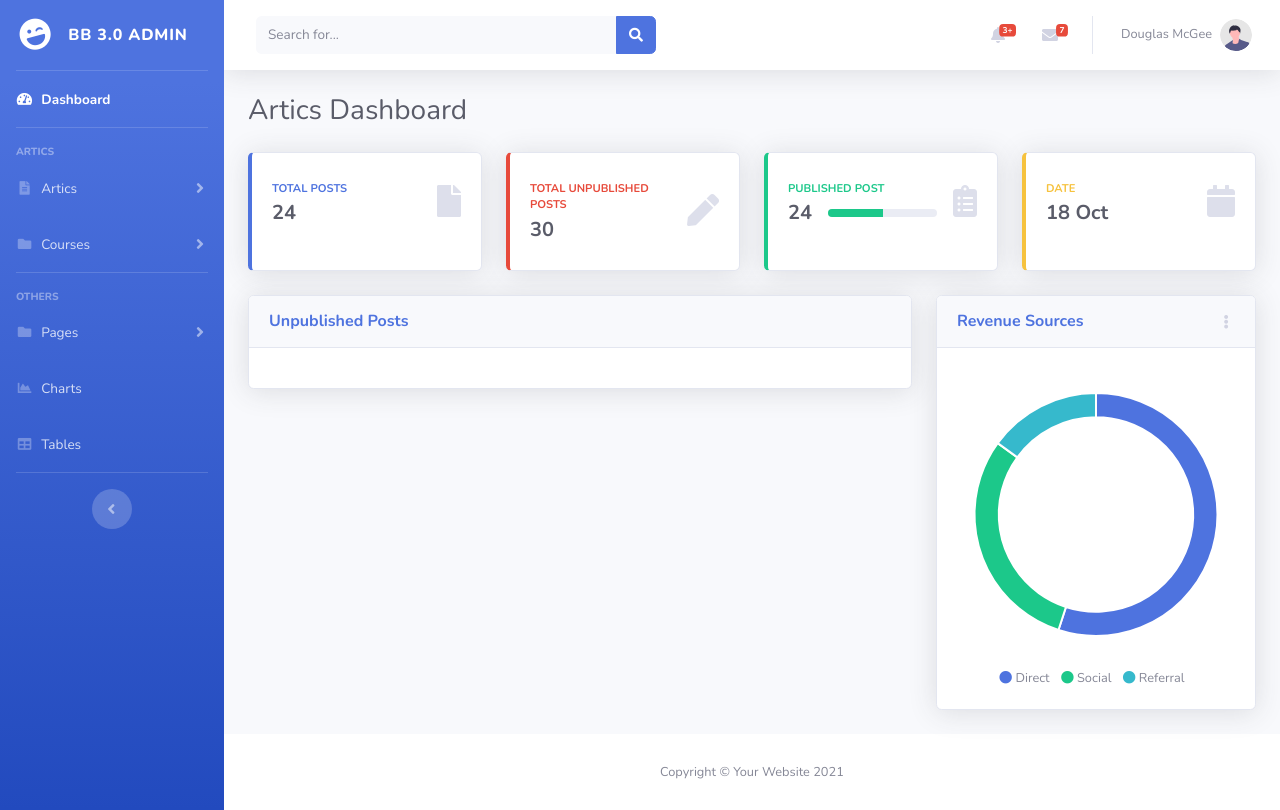
After one commit to Ugyenjigmerangdrel/bb3.0-backend, a PHP site: page /artics.php in a window 1280 px wide. The commit adds this page. Run offline with PHP 8.4, Linux system fonts and the light colour scheme.

Commit message:
artics page under development

```diff
--- /dev/null
+++ b/artics.php
@@ -0,0 +1,269 @@
+<!DOCTYPE html>
+<html lang="en">
+
+<head>
+
+    <meta charset="utf-8">
+    <meta http-equiv="X-UA-Compatible" content="IE=edge">
+    <meta name="viewport" content="width=device-width, initial-scale=1, shrink-to-fit=no">
+    <meta name="description" content="">
+    <meta name="author" content="">
+
+    <title>Bhutan Breakthrough - Dashboard</title>
+
+    <!-- Custom fonts for this template-->
+    <link href="assets/vendor/fontawesome-free/css/all.min.css" rel="stylesheet" type="text/css">
+    <link
+        href="https://fonts.googleapis.com/css?family=Nunito:200,200i,300,300i,400,400i,600,600i,700,700i,800,800i,900,900i"
+        rel="stylesheet">
+
+    <!-- Custom styles for this template-->
+    <link href="assets/css/sb-admin-2.min.css" rel="stylesheet">
+
+</head>
+
+<body id="page-top">
+
+    <!-- Page Wrapper -->
+    <div id="wrapper">
+
+        <?php  include('components/sidebar.php') ?>
+
+        <!-- Content Wrapper -->
+        <div id="content-wrapper" class="d-flex flex-column">
+
+            <!-- Main Content -->
+            <div id="content">
+
+                <?php include("components/header.php") ?>
+
+                <!-- Begin Page Content -->
+                <div class="container-fluid">
+
+                    <!-- Page Heading -->
+                    <div class="d-sm-flex align-items-center justify-content-between mb-4">
+                        <h1 class="h3 mb-0 text-gray-800">Artics Dashboard</h1>
+
+                    </div>
+
+                     <!-- Content Row -->
+                     <div class="row">
+
+                        <!-- Earnings (Monthly) Card Example -->
+                        <div class="col-xl-3 col-md-6 mb-4">
+                            <div class="card border-left-primary shadow h-100 py-2">
+                                <div class="card-body">
+                                    <div class="row no-gutters align-items-center">
+                                        <div class="col mr-2">
+                                            <div class="text-xs font-weight-bold text-primary text-uppercase mb-1">
+                                                Total Posts</div>
+                                            <div class="h5 mb-0 font-weight-bold text-gray-800">24</div>
+                                        </div>
+                                        <div class="col-auto">
+                                            <i class="fas fa-file fa-2x text-gray-300"></i>
+                                        </div>
+                                    </div>
+                                </div>
+                            </div>
+                        </div>
+
+                        <!-- Earnings (Monthly) Card Example -->
+                        <div class="col-xl-3 col-md-6 mb-4">
+                            <div class="card border-left-danger shadow h-100 py-2">
+                                <div class="card-body">
+                                    <div class="row no-gutters align-items-center">
+                                        <div class="col mr-2">
+                                            <div class="text-xs font-weight-bold text-danger text-uppercase mb-1">
+                                                Total Unpublished Posts</div>
+                                            <div class="h5 mb-0 font-weight-bold text-gray-800">30</div>
+                                        </div>
+                                        <div class="col-auto">
+                                            <i class="fas fa-pen fa-2x text-gray-300"></i>
+                                        </div>
+                                    </div>
+                                </div>
+                            </div>
+                        </div>
+
+                        <!-- Earnings (Monthly) Card Example -->
+                        <div class="col-xl-3 col-md-6 mb-4">
+                            <div class="card border-left-success shadow h-100 py-2">
+                                <div class="card-body">
+                                    <div class="row no-gutters align-items-center">
+                                        <div class="col mr-2">
+                                            <div class="text-xs font-weight-bold text-success text-uppercase mb-1">Published Post
+                                            </div>
+                                            <div class="row no-gutters align-items-center">
+                                                <div class="col-auto">
+                                                    <div class="h5 mb-0 mr-3 font-weight-bold text-gray-800">24</div>
+                                                </div>
+                                                <div class="col">
+                                                    <div class="progress progress-sm mr-2">
+                                                        <div class="progress-bar bg-success" role="progressbar"
+                                                            style="width: 50%" aria-valuenow="50" aria-valuemin="0"
+                                                            aria-valuemax="100"></div>
+                                                    </div>
+                                                </div>
+                                            </div>
+                                        </div>
+                                        <div class="col-auto">
+                                            <i class="fas fa-clipboard-list fa-2x text-gray-300"></i>
+                                        </div>
+                                    </div>
+                                </div>
+                            </div>
+                        </div>
+
+                        <!-- Pending Requests Card Example -->
+                        <div class="col-xl-3 col-md-6 mb-4">
+                            <div class="card border-left-warning shadow h-100 py-2">
+                                <div class="card-body">
+                                    <div class="row no-gutters align-items-center">
+                                        <div class="col mr-2">
+                                            <div class="text-xs font-weight-bold text-warning text-uppercase mb-1">
+                                                Date</div>
+                                            <div class="h5 mb-0 font-weight-bold text-gray-800">18 Oct </div>
+                                        </div>
+                                        <div class="col-auto">
+                                            <i class="fas fa-calendar fa-2x text-gray-300"></i>
+                                        </div>
+                                    </div>
+                                </div>
+                            </div>
+                        </div>
+                        </div>
+
+                        <!-- Content Row -->
+
+                        <div class="row">
+
+                            <!-- Area Chart -->
+                            <div class="col-xl-8 col-lg-7">
+                                <div class="card shadow mb-4">
+                                    <!-- Card Header - Dropdown -->
+                                    <div
+                                        class="card-header py-3 d-flex flex-row align-items-center justify-content-between">
+                                        <h6 class="m-0 font-weight-bold text-primary">Unpublished Posts</h6>
+                                        <div class="dropdown no-arrow">
+
+                                        </div>
+                                    </div>
+                                    <!-- Card Body -->
+                                    <div class="card-body">
+
+                                    </div>
+                                </div>
+                            </div>
+
+                            <!-- Pie Chart -->
+                            <div class="col-xl-4 col-lg-5">
+                                <div class="card shadow mb-4">
+                                    <!-- Card Header - Dropdown -->
+                                    <div
+                                        class="card-header py-3 d-flex flex-row align-items-center justify-content-between">
+                                        <h6 class="m-0 font-weight-bold text-primary">Revenue Sources</h6>
+                                        <div class="dropdown no-arrow">
+                                            <a class="dropdown-toggle" href="#" role="button" id="dropdownMenuLink"
+                                                data-toggle="dropdown" aria-haspopup="true" aria-expanded="false">
+                                                <i class="fas fa-ellipsis-v fa-sm fa-fw text-gray-400"></i>
+                                            </a>
+                                            <div class="dropdown-menu dropdown-menu-right shadow animated--fade-in"
+                                                aria-labelledby="dropdownMenuLink">
+                                                <div class="dropdown-header">Dropdown Header:</div>
+                                                <a class="dropdown-item" href="#">Action</a>
+                                                <a class="dropdown-item" href="#">Another action</a>
+                                                <div class="dropdown-divider"></div>
+                                                <a class="dropdown-item" href="#">Something else here</a>
+                                            </div>
+                                        </div>
+                                    </div>
+                                    <!-- Card Body -->
+                                    <div class="card-body">
+                                        <div class="chart-pie pt-4 pb-2">
+                                            <canvas id="myPieChart"></canvas>
+                                        </div>
+                                        <div class="mt-4 text-center small">
+                                            <span class="mr-2">
+                                                <i class="fas fa-circle text-primary"></i> Direct
+                                            </span>
+                                            <span class="mr-2">
+                                                <i class="fas fa-circle text-success"></i> Social
+                                            </span>
+                                            <span class="mr-2">
+                                                <i class="fas fa-circle text-info"></i> Referral
+                                            </span>
+                                        </div>
+                                    </div>
+                                </div>
+                            </div>
+                            </div>
+
+
+
+                </div>
+                <!-- /.container-fluid -->
+
+            </div>
+            <!-- End of Main Content -->
+
+            <!-- Footer -->
+            <footer class="sticky-footer bg-white">
+                <div class="container my-auto">
+                    <div class="copyright text-center my-auto">
+                        <span>Copyright &copy; Your Website 2021</span>
+                    </div>
+                </div>
+            </footer>
+            <!-- End of Footer -->
+
+        </div>
+        <!-- End of Content Wrapper -->
+
+    </div>
+    <!-- End of Page Wrapper -->
+
+    <!-- Scroll to Top Button-->
+    <a class="scroll-to-top rounded" href="#page-top">
+        <i class="fas fa-angle-up"></i>
+    </a>
+
+    <!-- Logout Modal-->
+    <div class="modal fade" id="logoutModal" tabindex="-1" role="dialog" aria-labelledby="exampleModalLabel"
+        aria-hidden="true">
+        <div class="modal-dialog" role="document">
+            <div class="modal-content">
+                <div class="modal-header">
+                    <h5 class="modal-title" id="exampleModalLabel">Ready to Leave?</h5>
+                    <button class="close" type="button" data-dismiss="modal" aria-label="Close">
+                        <span aria-hidden="true">×</span>
+                    </button>
+                </div>
+                <div class="modal-body">Select "Logout" below if you are ready to end your current session.</div>
+                <div class="modal-footer">
+                    <button class="btn btn-secondary" type="button" data-dismiss="modal">Cancel</button>
+                    <a class="btn btn-primary" href="login.html">Logout</a>
+                </div>
+            </div>
+        </div>
+    </div>
+
+    <!-- Bootstrap core JavaScript-->
+    <script src="assets/vendor/jquery/jquery.min.js"></script>
+    <script src="assets/vendor/bootstrap/js/bootstrap.bundle.min.js"></script>
+
+    <!-- Core plugin JavaScript-->
+    <script src="assets/vendor/jquery-easing/jquery.easing.min.js"></script>
+
+    <!-- Custom scripts for all pages-->
+    <script src="assets/js/sb-admin-2.min.js"></script>
+
+    <!-- Page level plugins -->
+    <script src="assets/vendor/chart.js/Chart.min.js"></script>
+
+    <!-- Page level custom scripts -->
+    <script src="assets/js/demo/chart-area-demo.js"></script>
+    <script src="assets/js/demo/chart-pie-demo.js"></script>
+
+</body>
+
+</html>
--- a/components/sidebar.php
+++ b/components/sidebar.php
@@ -2,7 +2,7 @@
 <ul class="navbar-nav bg-gradient-primary sidebar sidebar-dark accordion" id="accordionSidebar">
 
 <!-- Sidebar - Brand -->
-<a class="sidebar-brand d-flex align-items-center justify-content-center" href="index.html">
+<a class="sidebar-brand d-flex align-items-center justify-content-center" href="index.php">
     <div class="sidebar-brand-icon rotate-n-15">
         <i class="fas fa-laugh-wink"></i>
     </div>
@@ -14,7 +14,7 @@
 
 <!-- Nav Item - Dashboard -->
 <li class="nav-item active">
-    <a class="nav-link" href="index.html">
+    <a class="nav-link" href="index.php">
         <i class="fas fa-fw fa-tachometer-alt"></i>
         <span>Dashboard</span></a>
 </li>
@@ -29,7 +29,7 @@
 
 <!-- Nav Item - Pages Collapse Menu -->
 <li class="nav-item">
-    <a class="nav-link collapsed" href="#" data-toggle="collapse" data-target="#collapseTwo"
+    <a class="nav-link collapsed" href="artics.php" data-toggle="collapse" data-target="#collapseTwo"
         aria-expanded="true" aria-controls="collapseTwo">
         <i class="fas fa-fw fa-file-alt"></i>
         <span>Artics</span>
@@ -37,7 +37,7 @@
     <div id="collapseTwo" class="collapse" aria-labelledby="headingTwo" data-parent="#accordionSidebar">
         <div class="bg-white py-2 collapse-inner rounded">
             <h6 class="collapse-header">Management:</h6>
-            <a class="collapse-item" href="buttons.html">Posts</a>
+            <a class="collapse-item" href="artics.php">Dashboard</a>
             <a class="collapse-item" href="cards.html">Edit Posts</a>
             <a class="collapse-item" href="buttons.html">Category</a>
             <a class="collapse-item" href="buttons.html">Edit Category</a>
```
